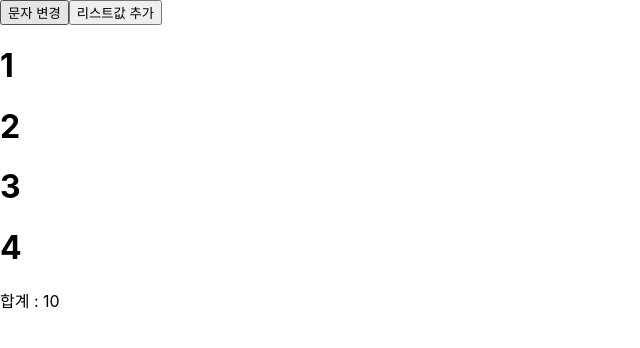
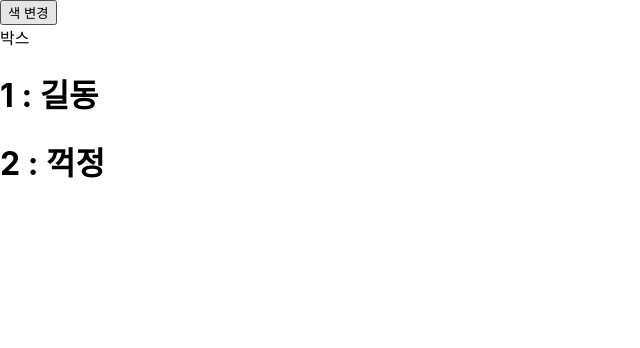
Before and after one commit to jaedeokhan/reacrwork, a React (Create React App) app: page / in a window 1280 px wide. Shown: the top 348 px of the page, without its empty margins (0-640 px from the left). Built offline with nearby package versions, Linux system fonts and the light colour scheme.

Commit message:
useRef : dom 변경 - dom 변경 - 여러개의 useRef를 받을려면 배열을 만들어서 사용하는 방법이 좋다.    - Array.from({length : 5}).map(() => createRef());

```diff
--- a/src/App.js
+++ b/src/App.js
@@ -1,42 +1,36 @@
-import { useState, useMemo } from 'react';
+// useRef(디자인)
 
+import { createRef, useRef, useState } from 'react';
+
+// dom을 변경할 때 사용
 function App() {
-  const [list, setList] = useState([1, 2, 3, 4]);
-  const [str, setStr] = useState('합계');
+  const myRef = useRef(null);
+  const myRefs = Array.from({ length: 5 }).map(() => createRef());
 
-  const getAddResult = () => {
-    let sum = 0;
-    list.forEach((i) => (sum += i));
-    console.log(sum);
-    return sum;
-  };
-
-  const addResult = useMemo(() => getAddResult(), [list]);
+  const [list, setList] = useState([
+    { id: 1, name: '길동' },
+    { id: 2, name: '꺽정' },
+  ]);
 
   return (
     <div>
       <button
         onClick={() => {
-          setStr('안녕');
+          console.log(myRef);
+          console.log(myRef.current);
+          // myRef.current.style.backgroundColor = 'red';
+          myRefs[0].current.style.backgroundColor = 'red';
+          myRefs[1].current.style.backgroundColor = 'green';
         }}
       >
-        문자 변경
+        색 변경
       </button>
-      <button
-        onClick={() => {
-          setList([...list, 10]);
-        }}
-      >
-        리스트값 추가
-      </button>
-      <div>
-        {list.map((l) => (
-          <h1 key={l}>{l}</h1>
-        ))}
-      </div>
-      <div>
-        {str} : {addResult}
-      </div>
+      <div ref={myRef}>박스</div>
+      {list.map((user, index) => (
+        <h1 key={user.id} ref={myRefs[index]}>
+          {user.id} : {user.name}
+        </h1>
+      ))}
     </div>
   );
 }
```
